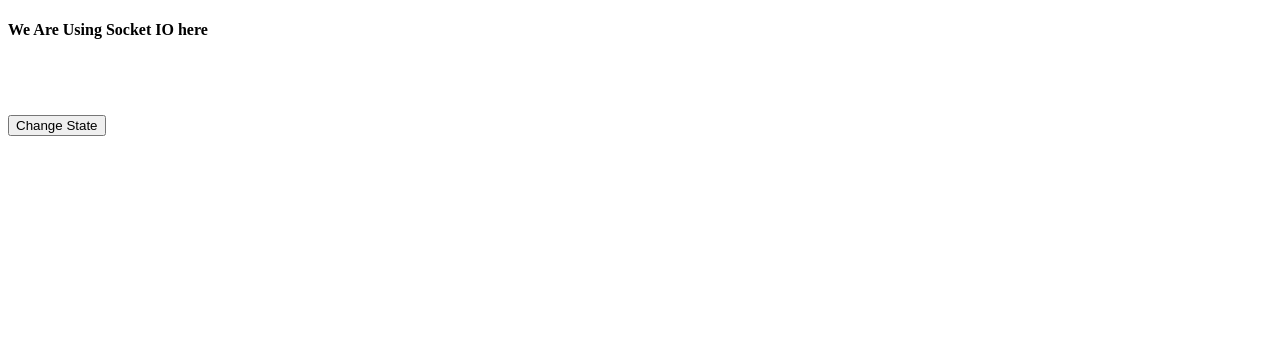
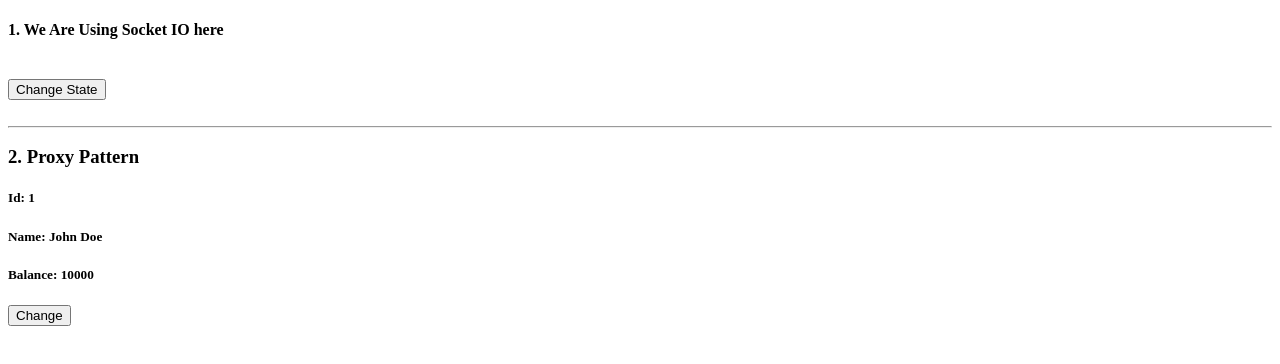
Before and after one commit to AnkitSinghRawat1/Design-Patterns, a React (Vite) app: page / in a window 1280 px wide. Shown: the top 364 px of the page. Built offline with nearby package versions, Linux system fonts and the light colour scheme.

Commit message:
proxy pattern

```diff
--- a/src/App.js
+++ b/src/App.js
@@ -1,5 +1,6 @@
 import { useState } from "react";
 import SocketService from "./SingletonDP";
+import ProxyPattern from "./ProxyPattern";
 
 export function App() {
 
@@ -14,14 +15,16 @@ export function App() {
     const [state, setState] = useState(0)
     return(
         <div>
-            <h4>We Are Using Socket IO here</h4>
-            <br></br>
-            <br></br>
+            <h4>1. We Are Using Socket IO here</h4>
             <br></br>
 
             <button onClick={()=> { setState(prev => prev+1)}}>
                 Change State
             </button>
+            <br></br>
+            <br></br>
+            <hr></hr>
+            <ProxyPattern />
         </div>
     );
   }
--- /dev/null
+++ b/src/ProxyPattern.jsx
@@ -0,0 +1,59 @@
+import React, { useState } from "react";
+
+let isAdmin = true;
+
+const person = {
+  id: 1,
+  name: "John Doe",
+  age: 22,
+  balance: 10_000,
+};
+
+const personProxy = new Proxy(person, {
+  set: (obj, prop, value) => {
+    if (prop == "name") {
+      obj[prop] = value;
+      return obj
+    } else {
+      throw new Error("You can only change name property");
+    }
+  },
+  get: (obj, prop) => {
+    if (prop == "balance") {
+      if (isAdmin) return obj[prop];
+      return null;
+    }
+    return obj[prop];
+  },
+});
+
+function ProxyPattern() {
+
+    const [state, setState] = useState(0)
+  return (
+    <div>
+
+        <h3>2. Proxy Pattern</h3>
+        <h5>Id: {personProxy.id}</h5>
+        <h5>Name: {personProxy.name}</h5>
+        <h5>Balance: {personProxy.balance}</h5>
+        <button
+          onClick={(e) => {
+            try{
+                personProxy.name = 'Anshul'
+                // personProxy.age = 4;
+                console.log(personProxy)
+                setState(prev => prev+1)
+            }catch(error){
+                console.log(error)
+            }
+          }}
+        >
+          Change
+        </button>
+
+    </div>
+  );
+}
+
+export default ProxyPattern;
```
